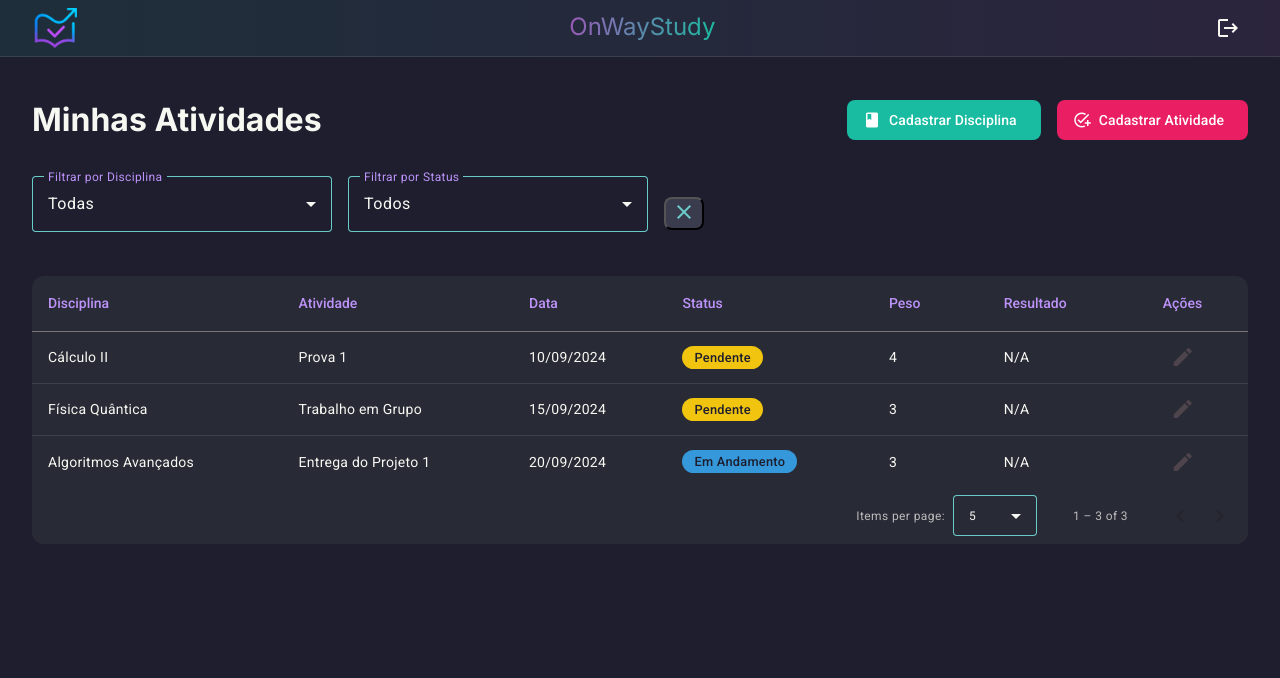
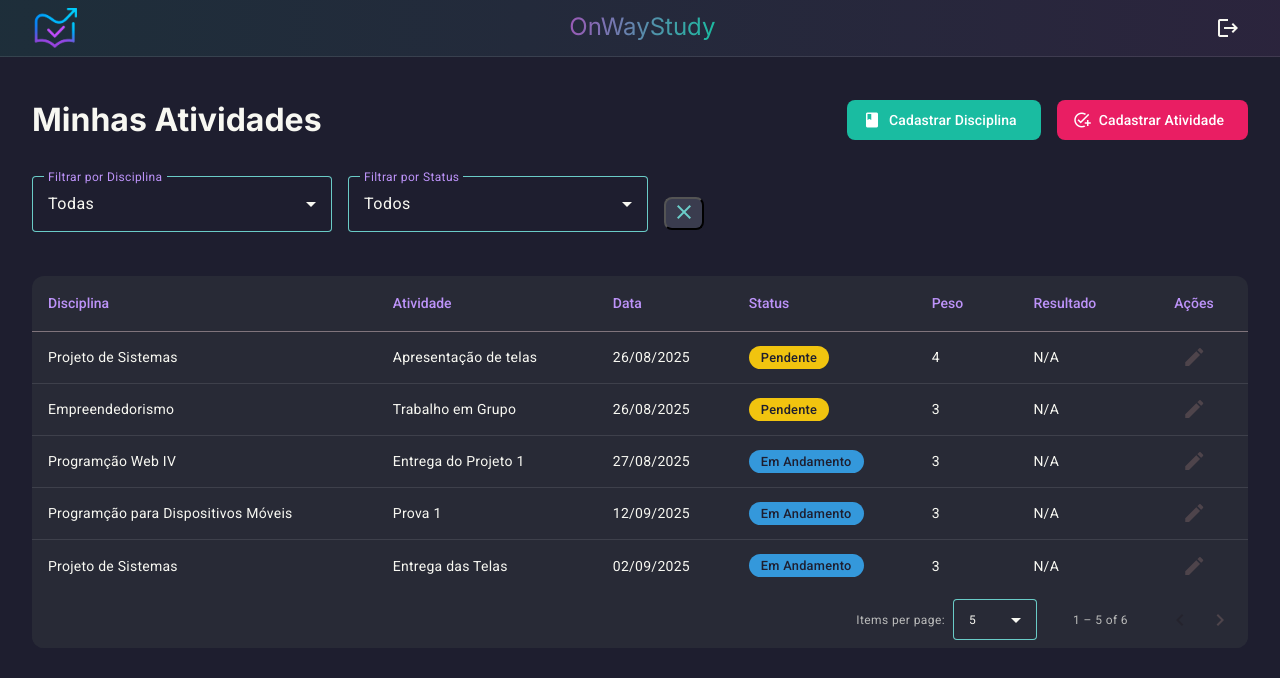
Before and after one commit to LeandroDolensi/OnWayStudy, an Angular app: page /meus-estudos in a window 1280 px wide. Shown: the top 678 px of the page. Built offline with nearby package versions, Linux system fonts and the light colour scheme.

Commit message:
chore: adjust mock

```diff
--- a/src/app/main/meus-estudos/meus-estudos.component.ts
+++ b/src/app/main/meus-estudos/meus-estudos.component.ts
@@ -29,27 +29,54 @@ export interface Atividade {
 const ELEMENT_DATA: Atividade[] = [
   {
     id: 1,
-    disciplina: 'Cálculo II',
-    atividade: 'Prova 1',
-    data: new Date('2024-09-10'),
+    disciplina: 'Projeto de Sistemas',
+    atividade: 'Apresentação de telas',
+    data: new Date('2025-08-26'),
     status: 'Pendente',
     peso: 4,
     resultado: null,
   },
   {
     id: 2,
-    disciplina: 'Física Quântica',
+    disciplina: 'Empreendedorismo',
     atividade: 'Trabalho em Grupo',
-    data: new Date('2024-09-15'),
+    data: new Date('2025-08-26'),
     status: 'Pendente',
     peso: 3,
     resultado: null,
   },
   {
     id: 3,
-    disciplina: 'Algoritmos Avançados',
+    disciplina: 'Programção Web IV',
     atividade: 'Entrega do Projeto 1',
-    data: new Date('2024-09-20'),
+    data: new Date('2025-08-27'),
+    status: 'Em Andamento',
+    peso: 3,
+    resultado: null,
+  },
+  {
+    id: 4,
+    disciplina: 'Programção para Dispositivos Móveis',
+    atividade: 'Prova 1',
+    data: new Date('2025-09-12'),
+    status: 'Em Andamento',
+    peso: 3,
+    resultado: null,
+  },
+  {
+    id: 5,
+    disciplina: 'Projeto de Sistemas',
+    atividade: 'Entrega das Telas',
+    data: new Date('2025-09-02'),
+    status: 'Em Andamento',
+    peso: 3,
+    resultado: null,
+  },
+  {
+    id: 6,
+    disciplina: 'Empreendedorismo',
+    atividade: 'Entrega do Projeto 2',
+    data: new Date('2025-09-23'),
     status: 'Em Andamento',
     peso: 3,
     resultado: null,
@@ -91,11 +118,10 @@ export class MeusEstudosComponent implements AfterViewInit {
   dataSource: MatTableDataSource<Atividade>;
 
   disciplinasCadastradas: string[] = [
-    'Cálculo II',
-    'Física Quântica',
-    'Algoritmos Avançados',
-    'Engenharia de Software',
-    'Banco de Dados',
+    'Empreendedorismo',
+    'Projeto de Sistemas',
+    'Programção para Dispositivos Móveis',
+    'Programção Web IV',
   ];
   private statusCycle: Atividade['status'][] = [
     'Pendente',
```
